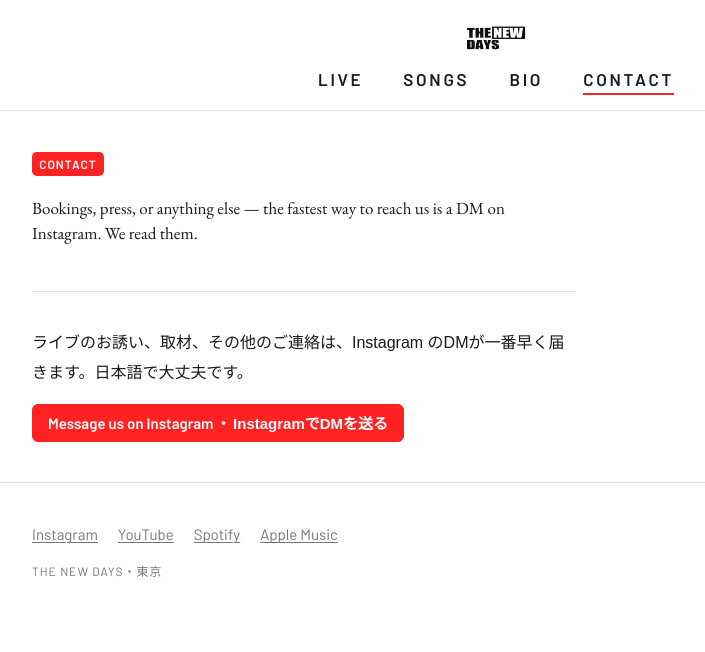
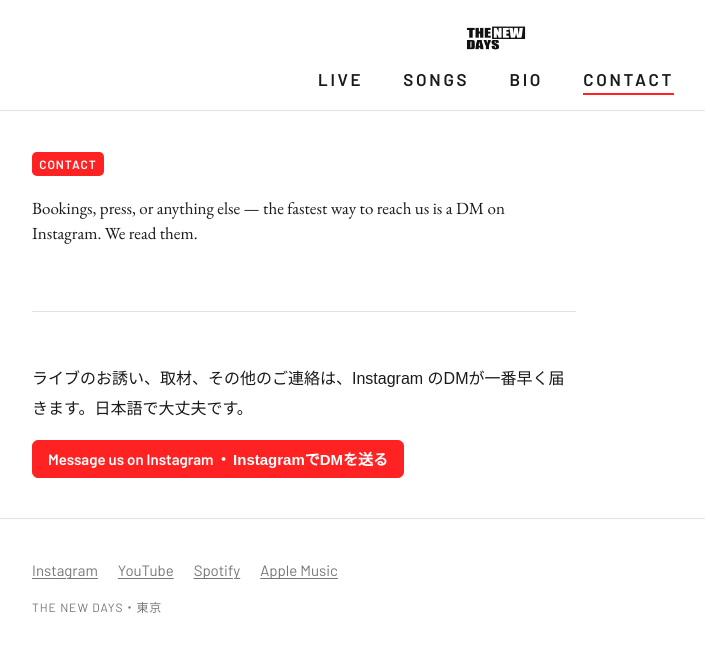
Before and after one commit to Shuster-h/thenewdays-preview, a Jekyll site: the page built from contact/index.html, in a window 1280 px wide. Shown: the top 652 px of the page, without its empty margins (144-849 px from the left). Built offline with Jekyll 4.4.1, drawn with Linux system fonts in a browser that asks for light colours.

Commit message:
More air between the English and the Japanese, and bust the CSS cache
The stylesheet now carries the build time as a query string, so a reload
picks up changes instead of serving the copy the browser already had.

```diff
--- a/_layouts/default.html
+++ b/_layouts/default.html
@@ -10,7 +10,7 @@
 {% if page.description %}<meta property="og:description" content="{{ page.description }}">{% endif %}
 <meta property="og:image" content="{{ '/images/hero.jpg' | absolute_url }}">
 <meta name="twitter:card" content="summary_large_image">
-<link rel="stylesheet" href="{{ '/style.css' | relative_url }}">
+<link rel="stylesheet" href="{{ '/style.css' | relative_url }}?v={{ site.time | date: '%s' }}">
 </head>
 <body>
 
--- a/style.css
+++ b/style.css
@@ -389,8 +389,8 @@ a.button:hover {
 
 .prose + .prose,
 .lyric-block + .lyric-block {
-    margin-top: 2.75rem;
-    padding-top: 2.25rem;
+    margin-top: 4rem;
+    padding-top: 3.25rem;
     border-top: 1px solid var(--line);
 }
 
```
